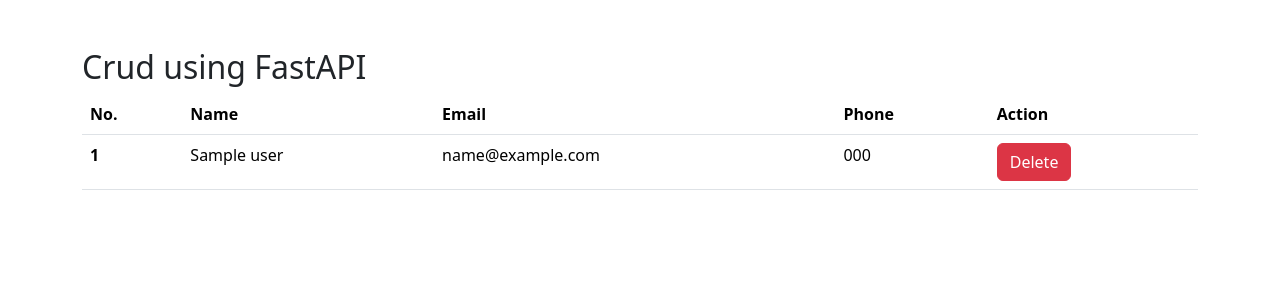
After one commit to pankajchouhan78/crud-using-fast-api, a FastAPI app: template user/templates/table.html in a window 1280 px wide. The commit adds this page. Shown: the top 300 px of the page. Run offline with FastAPI, Linux system fonts and the light colour scheme; the template is opened without the code that fills it: most values are stand-ins (such as "Sample title", 1, 10 or a date in 2020).

Commit message:
user registration and user delere

```diff
--- a/main.py
+++ b/main.py
@@ -13,10 +13,19 @@
 # ********************************************* for render template *************************************
 from fastapi import FastAPI
 from user import router as UserRouter
-# here we import router to handle user related endpoints from user module
+from tortoise.contrib.fastapi import register_tortoise
+
+
+
 
 
 app = FastAPI()
 app.include_router(UserRouter.router)
 
-# app.include_router(UserRouter.router) ke through UserRouter add kiya hai. Yeh UserRouter module se aane wale endpoints ko include karta hai, jo user related operations ko handle karenge.
+register_tortoise(
+    app,
+    db_url="postgres://postgres:8821@127.0.0.1/crudinfastapi",
+    modules={'models': ['user.models',]},
+    generate_schemas=True,
+    add_exception_handlers=True
+)
--- /dev/null
+++ b/user/templates/table.html
@@ -0,0 +1,44 @@
+
+  <!doctype html>
+<html lang="en">
+  <head>
+    <meta charset="utf-8">
+    <meta name="viewport" content="width=device-width, initial-scale=1">
+    <title>table</title>
+    <link href="https://cdn.jsdelivr.net/npm/bootstrap@5.3.2/dist/css/bootstrap.min.css" rel="stylesheet" integrity="sha384-T3c6CoIi6uLrA9TneNEoa7RxnatzjcDSCmG1MXxSR1GAsXEV/Dwwykc2MPK8M2HN" crossorigin="anonymous">
+  </head>
+  <body>
+
+<div class="container mt-5">
+
+    <h2>Crud using FastAPI</h2></hr></hr>
+    <table class="table">
+        <thead>
+          <tr>
+            <th scope="col">No.</th>
+            <th scope="col">Name</th>
+            <th scope="col">Email</th>
+            <th scope="col">Phone</th>
+            <th scope="col">Action</th>
+          </tr>
+        </thead>
+        <tbody>
+            {% for user in users %}
+          <tr>
+            <th scope="row">1</th>
+            <td>{{user.name}}</td>
+            <td>{{user.email}}</td>
+            <td>{{user.phone}}</td>
+            <td>
+                <a href="/deleteuser/{{user.id}}/" type="button" class="btn btn-danger">Delete</a>
+            </td>
+          </tr>
+          {% endfor %}
+        </tbody>
+      </table>
+
+</div>
+
+    <script src="https://cdn.jsdelivr.net/npm/bootstrap@5.3.2/dist/js/bootstrap.bundle.min.js" integrity="sha384-C6RzsynM9kWDrMNeT87bh95OGNyZPhcTNXj1NW7RuBCsyN/o0jlpcV8Qyq46cDfL" crossorigin="anonymous"></script>
+  </body>
+</html>
```
Also changed, not shown: user/models.py (added, +13 -0 lines), user/router.py (+29 -2 lines), user/templates/index.html (+5 -5 lines).
